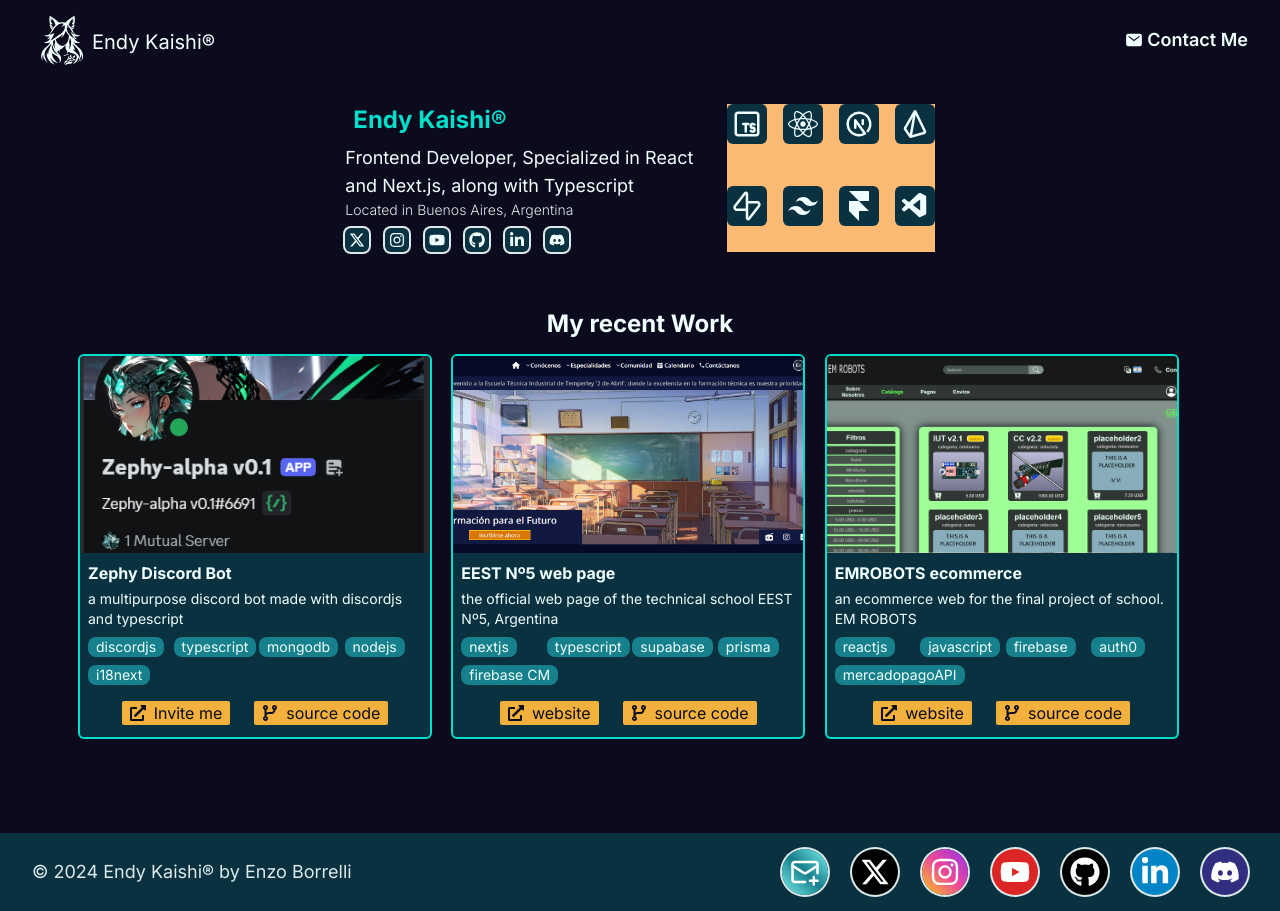
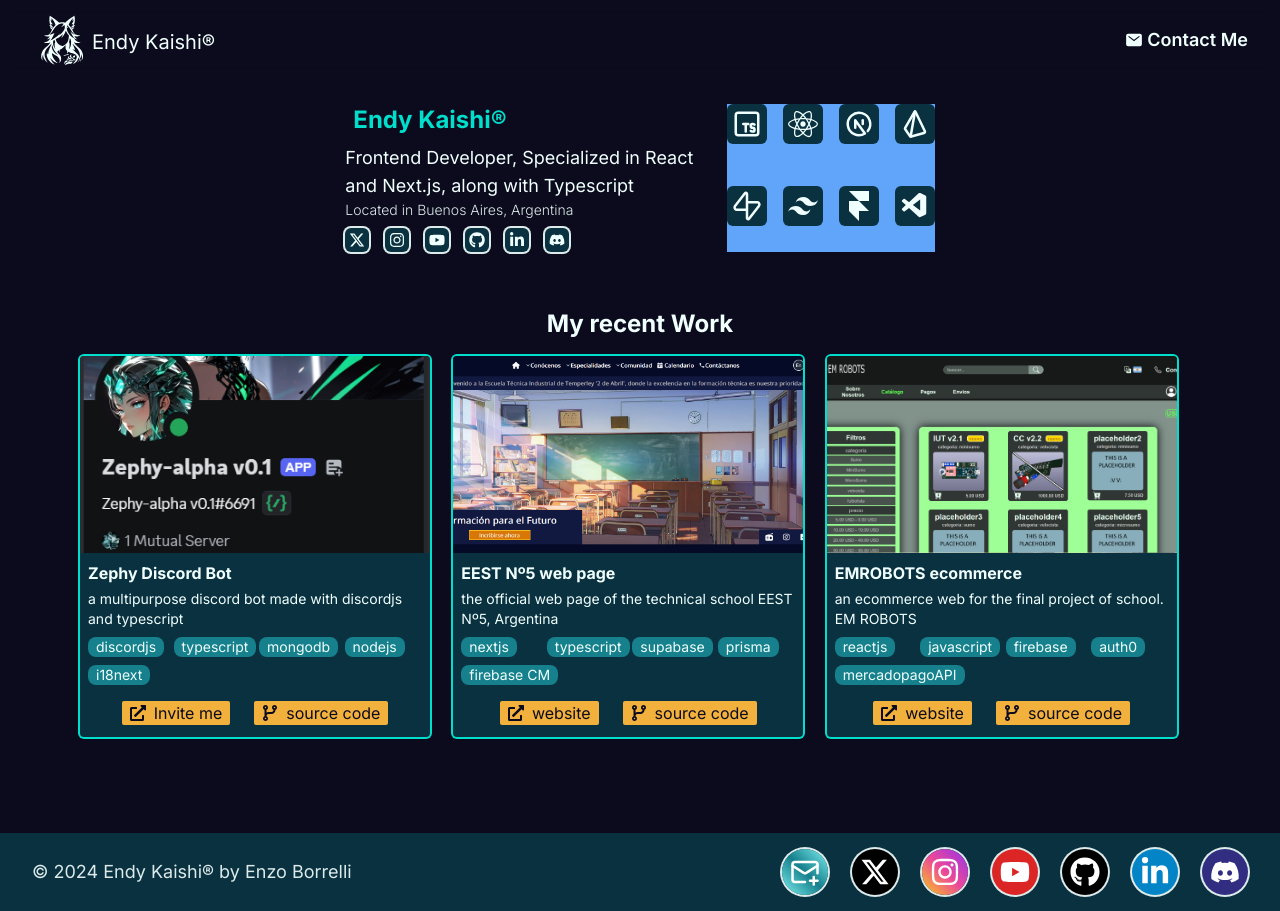
Before and after one commit to EnzoBorrelli/EndyKaishi, a Next.js app: page / in a window 1280 px wide. Built offline with nearby package versions, Linux system fonts and the light colour scheme.

Commit message:
replace skill const with skill component

```diff
--- a/app/page.tsx
+++ b/app/page.tsx
@@ -1,8 +1,8 @@
 import Projects from "@/components/home/projects";
-import { skills } from "@/components/home/skills";
 import { ProjectsData } from "@/components/home/projectsdata";
 import AnimatedText from "@/components/home/animatedText";
 import SocialsComp from "@/components/home/socials";
+import SkillsBlock from "@/components/home/SkillsBlock";
 
 export default function Home() {
   return (
@@ -19,16 +19,7 @@ export default function Home() {
           </h4>
           <SocialsComp/>
         </div>
-        <div className="grid grid-cols-4 gap-4 mt-2 bg-orange-300">
-          {skills.map((skill) => (
-            <div
-              className="flex items-center justify-center p-1 text-3xl rounded-md size-10 bg-brand-400 "
-              key={skill.name}
-            >
-              <skill.icon />
-            </div>
-          ))}
-        </div>
+        <SkillsBlock/>
       </section>
       <section className="flex-col justify-center gap-2 px-10 py-4 mt-2">
         <h2 className="my-4 text-2xl font-bold">My recent Work</h2>
```
